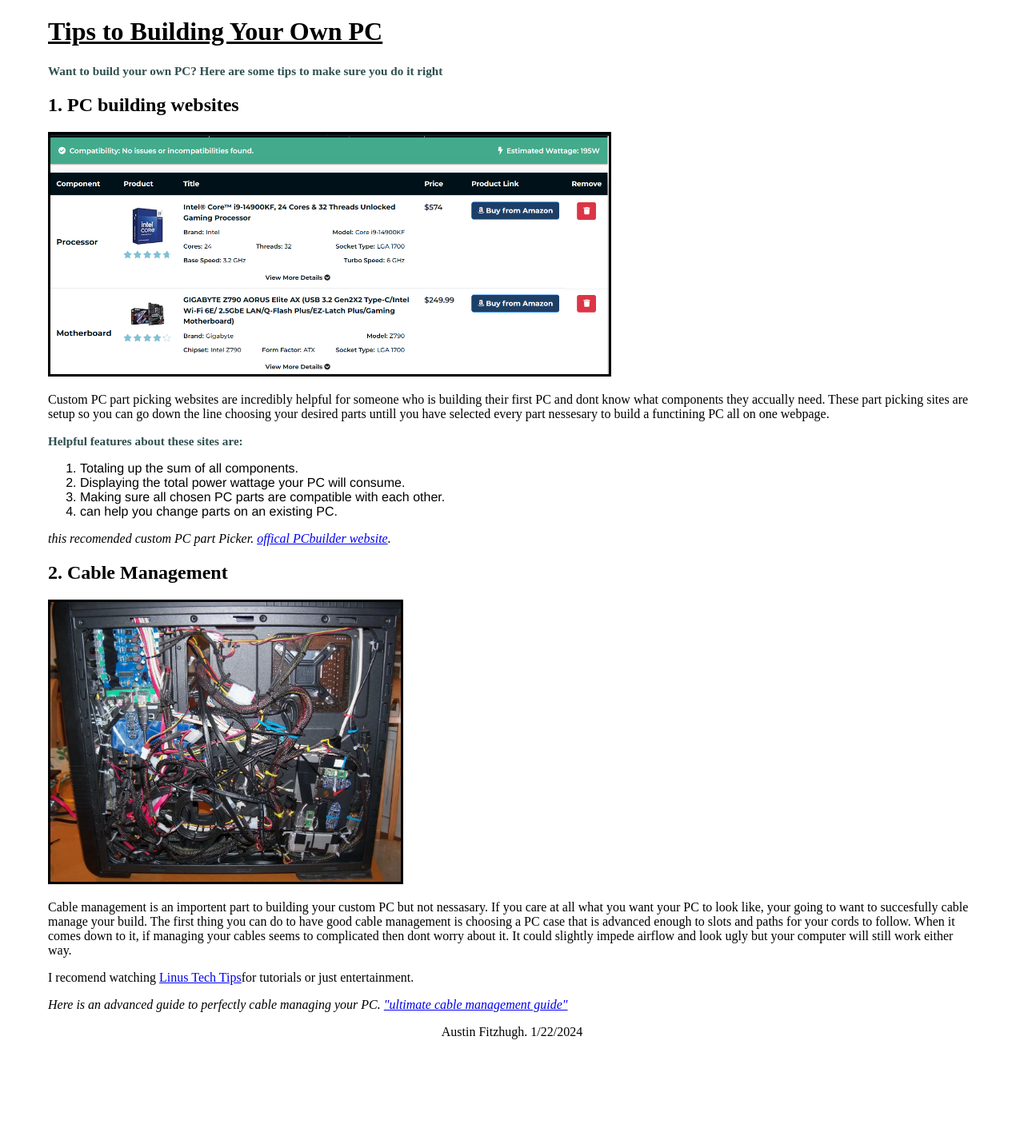
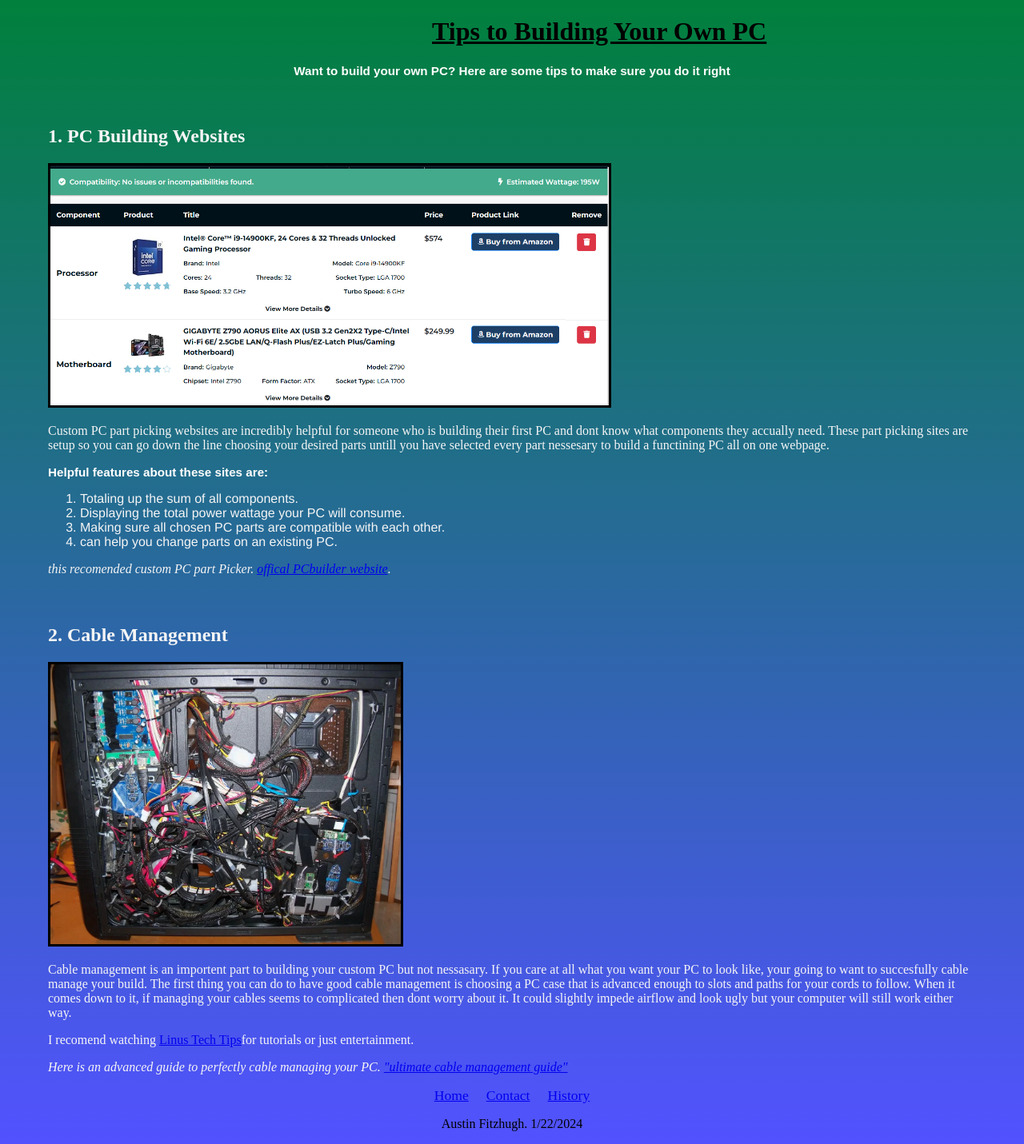
Before and after one commit to austinfitzhugh/my-website, a plain HTML site: page index.html in a window 1280 px wide. Shown: the whole page at 80% size. Before the commit the page ends 1316 px from the top, so only its background shows below. Drawn offline with Linux system fonts and the light colour scheme.

Commit message:
added second and third pages. added margins in css. changed background image to graideint. added nav with history and contact html and change nav in css.

```diff
--- a/index.html
+++ b/index.html
@@ -9,10 +9,10 @@
 <body>
     <header>
         <h1>Tips to Building Your Own PC</h1>
-        <h3>Want to build your own PC? Here are some tips to make sure you do it right</h3>
+        <h3 id="headh3">Want to build your own PC? Here are some tips to make sure you do it right</h3>
     </header>
     <main>
-        <h2>1. PC building websites</h2>
+        <h2>1. PC Building Websites</h2>
         <img src="images/image_partpickerCompatibility_wattage.png" alt="PC Part Picker compatibility check and wattage" height="300px">
         <p>Custom PC part picking websites are incredibly helpful for someone who is building their first PC and dont know what components they accually need.
         These part picking sites are setup so you can go down the line choosing your desired parts untill you have selected every part nessesary to build a functining PC all on one webpage.
@@ -26,7 +26,7 @@
         </ol>
         <p class="links"> this recomended custom PC part Picker.
             <a href="https://pcbuilder.net/">offical PCbuilder website</a>.</p>
-            <h2>2. Cable Management</h2>
+            <h2 id="secondtip">2. Cable Management</h2>
             <img src="images/Mauvais-cable-management-PC.webp" alt="poorly cable managed PC" height="350px">
             <p>Cable management is an importent part to building your custom PC but not nessasary. If you care at all what you want your PC to look like, your going to want to succesfully cable manage your build.
                  The first thing you can do to have good cable management is choosing a PC case that is advanced enough to slots and paths for your cords to follow.
@@ -34,7 +34,13 @@
                 </p>
                 <p> I recomend watching <a href="https://www.youtube.com/@LinusTechTips/featured">Linus Tech Tips</a>for tutorials or just entertainment.</p>
                 <p class="links">Here is an advanced guide to perfectly cable managing your PC. <a href="https://www.youtube.com/watch?v=HkB-GNEt9Fk">"ultimate cable management guide"</a></p>
-    </main>
+        </main>
+        <nav>
+            <a class="pages" href="index.html">Home</a>
+            <a class="pages" href="contact.html">Contact</a>
+            <a class="pages" href="history.html">History</a>
+        </nav>
+
     <footer>
         <p>Austin Fitzhugh. 1/22/2024</p>
     </footer>
--- a/styles.css
+++ b/styles.css
@@ -1,11 +1,25 @@
+header {
+    margin-bottom: 60px;
+}
+
+#headh3 {
+    text-align: center;
+}
+
 h3 {
-    color: rgb(47, 79, 79);
+    color: rgb(255, 255, 255);
     font-size: 95%;
+    font-family: Arial, Helvetica, sans-serif;
 }
 
 body {
     margin-left: 60px;
     margin-right: 60px;
+    background-image:linear-gradient(rgb(0, 128, 60), rgba(0, 0, 255, 0.679))
+}
+
+main {
+    color:rgb(245, 245, 245);
 }
 
 ol > li {
@@ -14,6 +28,8 @@ ol > li {
 
 h1 {
     text-decoration: underline;
+    color: rgb(0, 0, 0);
+    margin-left: 15em;
 }
 
 #PC_builder_link {
@@ -31,3 +47,17 @@ img {
 footer {
     text-align: center;
 }
+
+#secondtip {
+    margin-top: 60px;
+}
+
+nav {
+    text-align: center;
+    font-size: 110%;
+    word-spacing: 1em;
+}
+/* cant figure out how to change color of page links */
+pages {
+    color: white;
+}
```
Also changed, not shown: contact.html (added, +24 -0 lines), history.html (added, +21 -0 lines).
